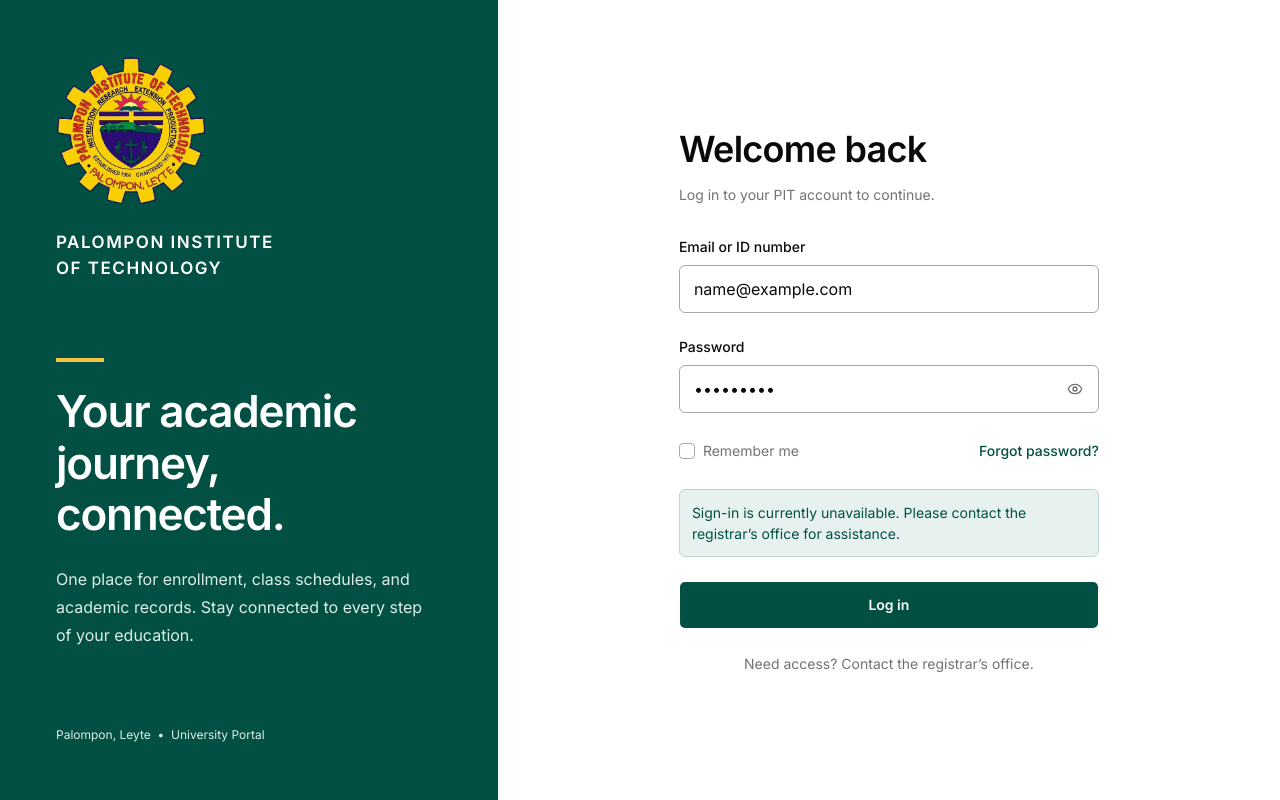
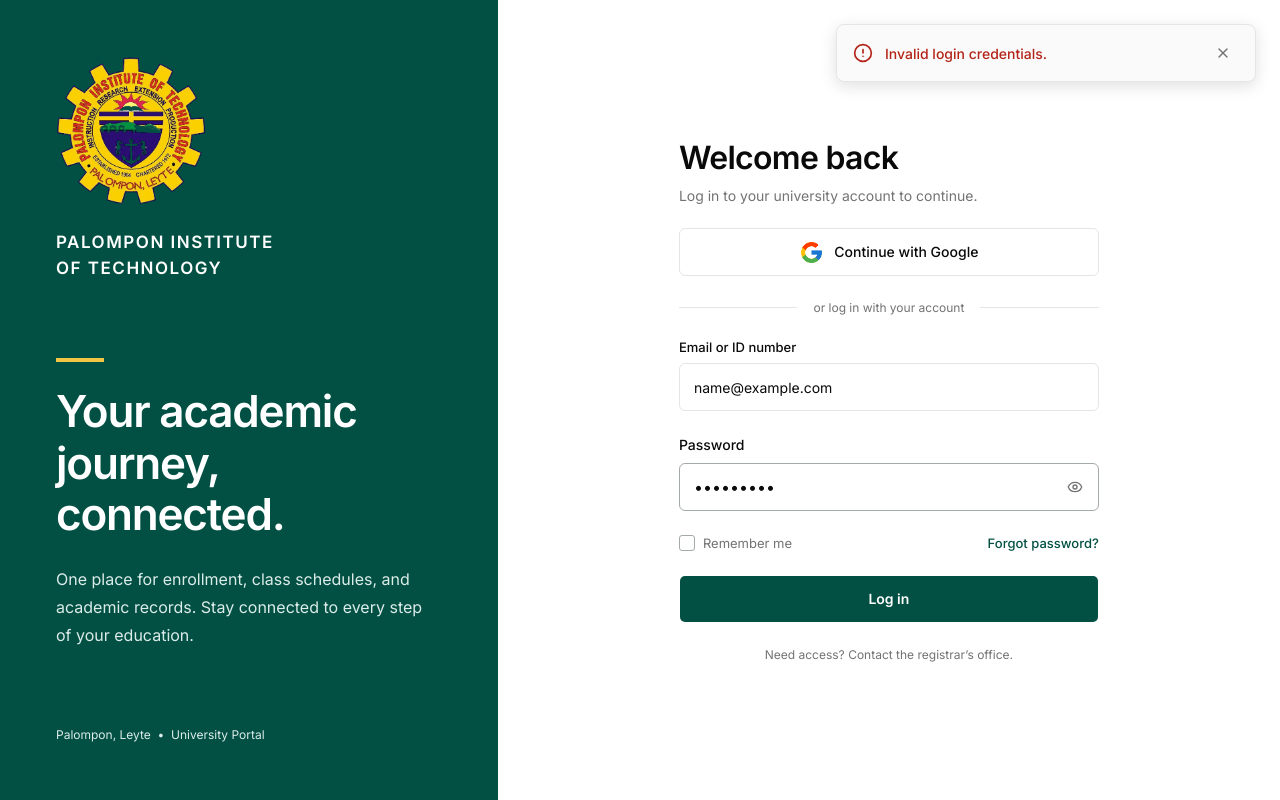
Before and after one commit to BNj10/pit, a Next.js app: page /login in a window 1280 px wide. Both pictures are taken after typing "name@example.com", "Sample123" into the empty fields and a click on the button "Log in". Built offline with nearby package versions, Linux system fonts and the light colour scheme.

Commit message:
feat(auth): enhance login form with error handling and toast notifications

```diff
--- a/app/(auth)/login/components/login-form.tsx
+++ b/app/(auth)/login/components/login-form.tsx
@@ -1,7 +1,10 @@
 "use client";
 
-import { useState, type FormEvent } from "react";
+import { useEffect, useId, useRef, useState, type FormEvent } from "react";
+import Image from "next/image";
 import Link from "next/link";
+import { CircleAlert, X } from "lucide-react";
+import { toast } from "sonner";
 
 import { Button } from "@/components/ui/button";
 import { Checkbox } from "@/components/ui/checkbox";
@@ -11,92 +14,157 @@ import { EMAIL_PATTERN, STUDENT_ID_PATTERN } from "@/lib/auth-validation";
 
 import { PasswordField } from "./password-field";
 
-const SIGN_IN_UNAVAILABLE =
-  "Sign-in is currently unavailable. Please contact the registrar’s office for assistance.";
+const LOGIN_ERROR_MESSAGE = "Invalid login credentials.";
 
 type FieldErrors = {
-  identifier?: string;
-  password?: string;
+  identifier: boolean;
+  password: boolean;
 };
 
 export function LoginForm() {
-  const [notice, setNotice] = useState<string | null>(null);
-  const [errors, setErrors] = useState<FieldErrors>({});
+  const formRef = useRef<HTMLFormElement>(null);
+  const toastId = useId();
+  const toastMessageId = `${toastId}-message`;
+  const [isValidationToastVisible, setIsValidationToastVisible] = useState(false);
+  const [errors, setErrors] = useState<FieldErrors>({
+    identifier: false,
+    password: false,
+  });
 
-  function clearError(field: keyof FieldErrors) {
-    setErrors((current) => ({ ...current, [field]: undefined }));
-    setNotice(null);
+  useEffect(() => {
+    function blurInputOutside(event: PointerEvent) {
+      const input = document.activeElement;
+
+      if (
+        input instanceof HTMLInputElement &&
+        formRef.current?.contains(input) &&
+        (input.name === "identifier" || input.name === "password") &&
+        event.target instanceof Node &&
+        !input.contains(event.target)
+      ) {
+        input.blur();
+      }
+    }
+
+    document.addEventListener("pointerdown", blurInputOutside, true);
+    return () => {
+      document.removeEventListener("pointerdown", blurInputOutside, true);
+      toast.dismiss(toastId);
+    };
+  }, [toastId]);
+
+  function dismissToast() {
+    setIsValidationToastVisible(false);
+    toast.dismiss(toastId);
+  }
+
+  function showErrorToast(isValidationError = false) {
+    setIsValidationToastVisible(isValidationError);
+    toast.custom(
+      () => (
+        <div className="flex w-full items-center gap-3 rounded-lg border border-border bg-background px-4 py-3 font-sans shadow-dropdown">
+          <CircleAlert
+            aria-hidden="true"
+            className="size-5 shrink-0 text-destructive"
+          />
+          <p
+            id={toastMessageId}
+            className="min-w-0 flex-1 text-sm leading-body font-medium text-destructive"
+          >
+            {LOGIN_ERROR_MESSAGE}
+          </p>
+          <Button
+            type="button"
+            variant="ghost"
+            size="icon"
+            aria-label="Dismiss error"
+            onClick={dismissToast}
+            className="relative size-8 rounded-md text-muted-foreground after:absolute after:-inset-1.5"
+          >
+            <X aria-hidden="true" className="size-4" />
+          </Button>
+        </div>
+      ),
+      {
+        id: toastId,
+        duration: 12_000,
+        className: "w-full",
+        onDismiss: () => setIsValidationToastVisible(false),
+        onAutoClose: () => setIsValidationToastVisible(false),
+      },
+    );
   }
 
   function handleSubmit(event: FormEvent<HTMLFormElement>) {
     event.preventDefault();
-    setNotice(null);
 
     const form = event.currentTarget;
     const formData = new FormData(form);
     const identifier = String(formData.get("identifier") ?? "").trim();
-    const password = String(formData.get("password") ?? "");
-    const identifierInput = form.elements.namedItem(
-      "identifier",
-    ) as HTMLInputElement;
-    const nextErrors: FieldErrors = {};
-
-    if (!identifier) {
-      nextErrors.identifier = "Please enter your email or student ID.";
-    } else if (
-      !EMAIL_PATTERN.test(identifier) &&
-      !STUDENT_ID_PATTERN.test(identifier)
-    ) {
-      nextErrors.identifier = /^[\d-]+$/.test(identifier)
-        ? "Please enter your student ID in the format 23-0646-345 (2 digits, 4 digits, then 3 digits)."
-        : "Please enter a valid email address (e.g. name@example.com) or a student ID in the format 23-0646-345.";
-    }
-
-    if (!password) {
-      nextErrors.password = "Please enter your password.";
-    }
+    const nextErrors: FieldErrors = {
+      identifier:
+        !EMAIL_PATTERN.test(identifier) && !STUDENT_ID_PATTERN.test(identifier),
+      password: !String(formData.get("password") ?? ""),
+    };
 
     setErrors(nextErrors);
+    showErrorToast(nextErrors.identifier || nextErrors.password);
 
     if (nextErrors.identifier || nextErrors.password) {
-      const field = nextErrors.identifier
-        ? identifierInput
-        : form.elements.namedItem("password");
+      const field = form.elements.namedItem(
+        nextErrors.identifier ? "identifier" : "password",
+      );
       if (field instanceof HTMLInputElement) field.focus();
-      return;
     }
-
-    setNotice(SIGN_IN_UNAVAILABLE);
   }
 
   return (
     <form
+      ref={formRef}
       aria-labelledby="login-heading"
       method="post"
       noValidate
       onSubmit={handleSubmit}
-      onChange={(event) => {
-        if (event.target instanceof HTMLInputElement) {
-          const field = event.target.name;
-          if (field === "identifier" || field === "password") clearError(field);
-        }
-      }}
       className="flex w-full max-w-[420px] flex-col gap-6"
     >
-      <header className="mb-2 space-y-3">
+      <header className="space-y-2.5">
         <h1
           id="login-heading"
-          className="text-3xl leading-heading font-semibold tracking-heading sm:text-4xl"
+          className="text-[32px] leading-[39px] font-semibold tracking-[-0.7px]"
         >
           Welcome back
         </h1>
-        <p className="text-sm leading-body text-muted-foreground">
-          Log in to your PIT account to continue.
+        <p className="text-sm leading-[17px] text-muted-foreground">
+          Log in to your university account to continue.
         </p>
       </header>
 
-      <div className="space-y-2">
-        <Label htmlFor="identifier" className="text-sm font-medium">
+      <Button
+        type="button"
+        variant="outline"
+        onClick={() => showErrorToast()}
+        className="h-12 w-full gap-2.5 rounded-md bg-card text-sm font-medium"
+      >
+        <Image
+          src="/icons8-google-48.png"
+          alt=""
+          width={25}
+          height={25}
+          className="size-[25px]"
+        />
+        Continue with Google
+      </Button>
+
+      <div className="flex items-center gap-4">
+        <span aria-hidden="true" className="h-px flex-1 bg-border" />
+        <span className="text-xs leading-[15px] text-muted-foreground">
+          or log in with your account
+        </span>
+        <span aria-hidden="true" className="h-px flex-1 bg-border" />
+      </div>
+
+      <div className="flex flex-col gap-2">
+        <Label htmlFor="identifier" className="text-[13px] leading-4 font-medium">
           Email or ID number
         </Label>
         <Input
@@ -108,53 +176,40 @@ export function LoginForm() {
           spellCheck={false}
           placeholder="Enter your email or ID number"
           required
-          aria-invalid={Boolean(errors.identifier)}
+          aria-invalid={errors.identifier}
           aria-describedby={
-            errors.identifier
-              ? "identifier-hint identifier-error"
-              : "identifier-hint"
+            errors.identifier && isValidationToastVisible ? toastMessageId : undefined
           }
-          className="h-12 rounded-md bg-card px-3.5 text-base md:text-base"
+          className="h-12 rounded-md border-border bg-card px-3.5 text-base aria-invalid:ring-0 focus-visible:aria-invalid:ring-3 md:text-sm"
         />
-        {errors.identifier && (
-          <p id="identifier-error" role="alert" className="text-sm text-destructive">
-            {errors.identifier}
-          </p>
-        )}
       </div>
 
-      <PasswordField error={errors.password} />
+      <PasswordField
+        invalid={errors.password}
+        errorMessageId={isValidationToastVisible ? toastMessageId : undefined}
+      />
 
-      <div className="-my-2 flex flex-wrap items-center justify-between gap-x-4 gap-y-1">
+      <div className="flex flex-wrap items-center justify-between gap-4">
         <div className="flex items-center gap-2">
           <Checkbox
             id="remember-me"
             name="rememberMe"
-            className="rounded-sm"
+            className="rounded-[3px] border-border-strong"
           />
           <Label
             htmlFor="remember-me"
-            className="flex min-h-11 cursor-pointer items-center text-sm font-normal text-muted-foreground"
+            className="relative cursor-pointer text-[13px] leading-4 font-normal text-muted-foreground after:absolute after:inset-x-0 after:-inset-y-3.5"
           >
             Remember me
           </Label>
         </div>
         <Link
           href="/forgot-password"
-          className="inline-flex min-h-11 items-center rounded-sm text-sm font-medium text-primary underline-offset-4 hover:underline focus-visible:outline-2 focus-visible:outline-offset-4 focus-visible:outline-ring"
+          className="relative inline-flex items-center rounded-sm text-[13px] leading-4 font-medium text-primary underline-offset-4 after:absolute after:inset-x-0 after:-inset-y-3.5 hover:underline focus-visible:outline-2 focus-visible:outline-offset-4 focus-visible:outline-ring"
         >
           Forgot password?
         </Link>
       </div>
-
-      {notice && (
-        <p
-          role="status"
-          className="rounded-md border border-info-border bg-info-soft p-3 text-sm leading-body text-info"
-        >
-          {notice}
-        </p>
-      )}
 
       <Button
         type="submit"
@@ -163,7 +218,7 @@ export function LoginForm() {
         Log in
       </Button>
 
-      <p className="text-center text-sm leading-body text-muted-foreground">
+      <p className="text-center text-xs leading-[15px] text-muted-foreground">
         Need access? Contact the registrar’s office.
       </p>
     </form>
```
